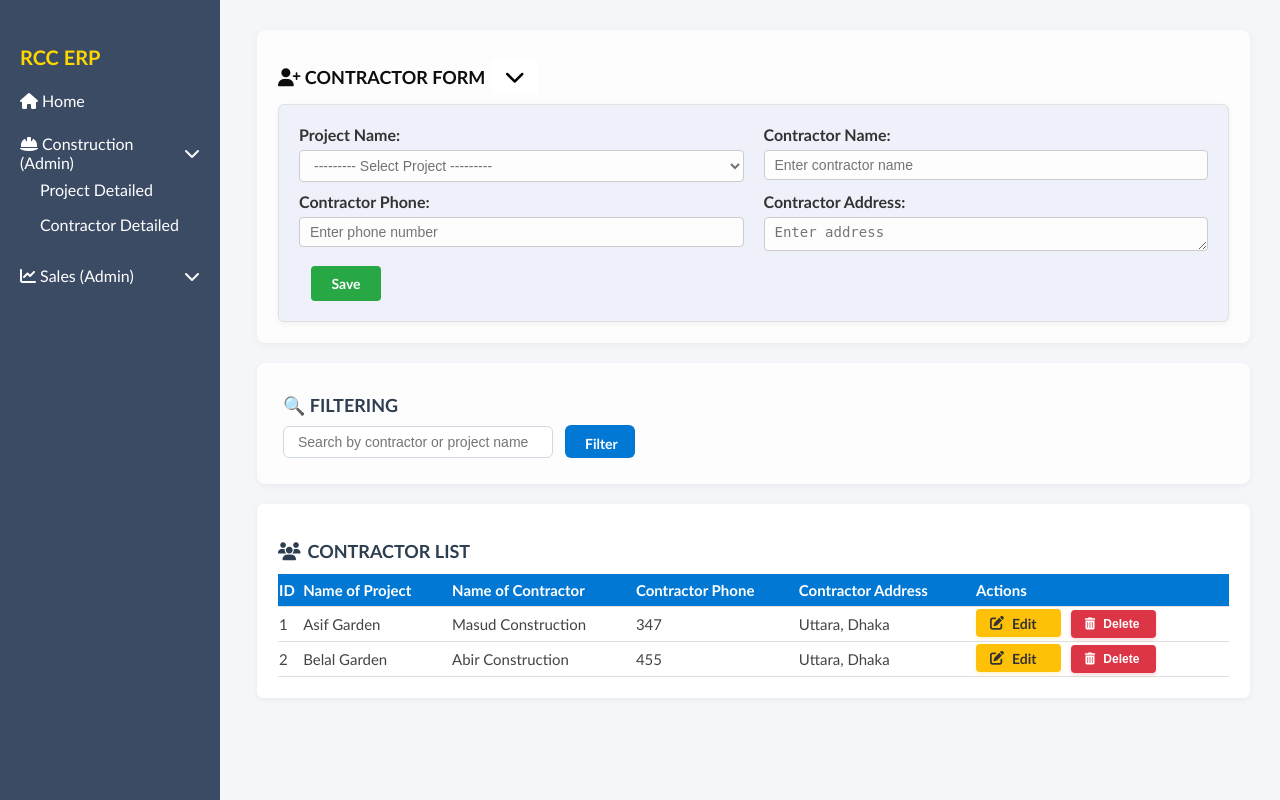
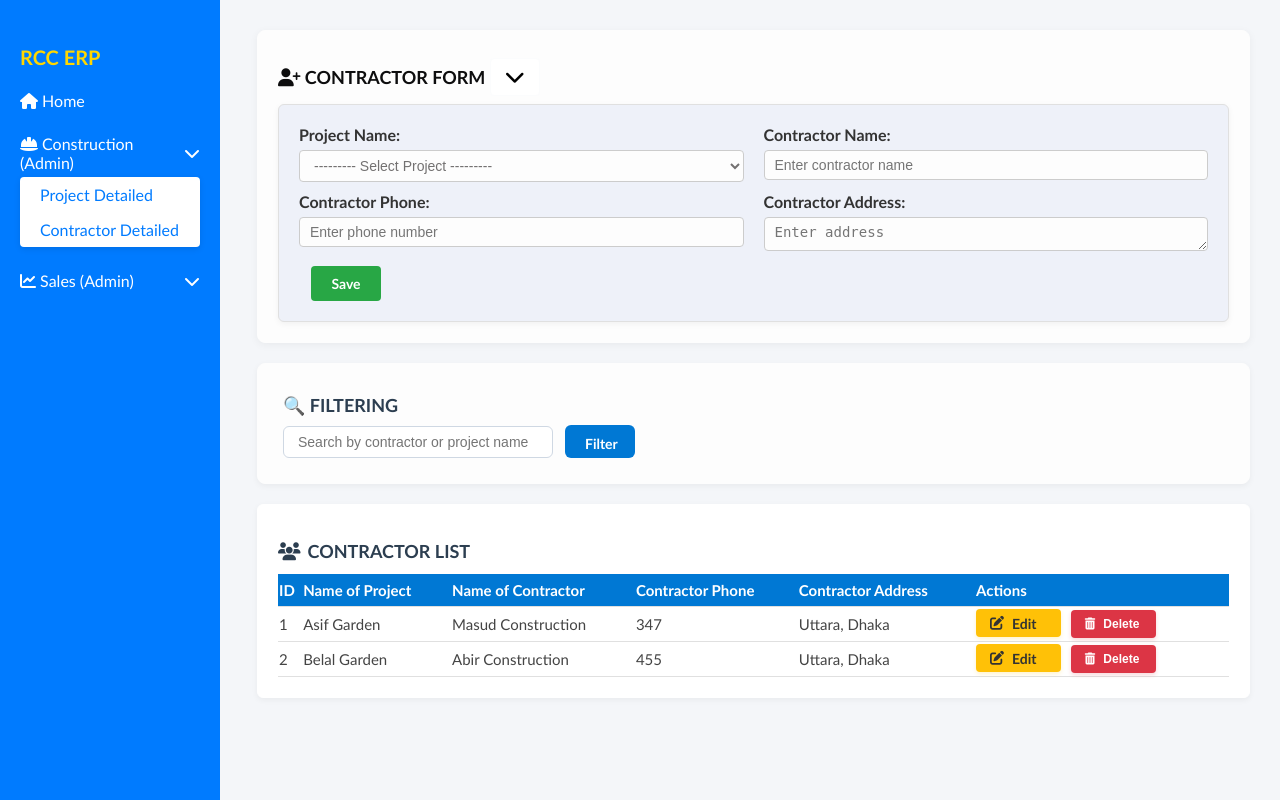
Before and after one commit to FAISAL-450/ERP-PROJECT, a Django app: page /contractor/dashboard/ in a window 1280 px wide, after a click on "Construction (Admin)". Run offline with Django 5.2, Linux system fonts and the light colour scheme; a user stored in the database is signed in; data comes from the database, SQL or seed files in the repository.

Commit message:
Deploy updated sidebar with debug line

```diff
--- a/templates/base.html
+++ b/templates/base.html
@@ -27,9 +27,10 @@
     display: flex;
   }
 
+  /* Sidebar: Blue background */
   .sidebar {
     width: 220px;
-      background-color: #3c4b64;
+    background-color: #007bff; /* Bootstrap blue */
     color: white;
     height: 100vh;
     position: fixed;
@@ -44,7 +45,7 @@
     font-size: 20px;
     font-weight: bold;
     text-align: left;
-      background-color: #3c4b64;
+    background-color: #007bff;
     margin-top: 25px;
   }
 
@@ -69,19 +70,32 @@
   }
 
   .sidebar-menu a:hover {
-      background-color: #3c4b64;
+    background-color: #0056b3; /* Darker blue on hover */
     border-radius: 4px;
   }
 
+  /* Dropdown menu: white background */
   .dropdown-menu {
     list-style: none;
     padding-left: 20px;
     display: none;
-      transition: all 0.3s ease;
+    background-color: white;
+    border-radius: 4px;
+    margin-top: 5px;
+    box-shadow: 0 2px 6px rgba(0,0,0,0.1);
   }
 
   .dropdown-menu li {
     padding: 8px 0;
+  }
+
+  .dropdown-menu a {
+    color: #007bff; /* Blue text inside dropdown */
+    text-decoration: none;
+  }
+
+  .dropdown-menu a:hover {
+    text-decoration: underline;
   }
 
   .main-content {
@@ -98,6 +112,7 @@
     display: block;
   }
 </style>
+
 </head>
 <body>
 
```
Lines whose indentation alone changed are shown as unchanged.
